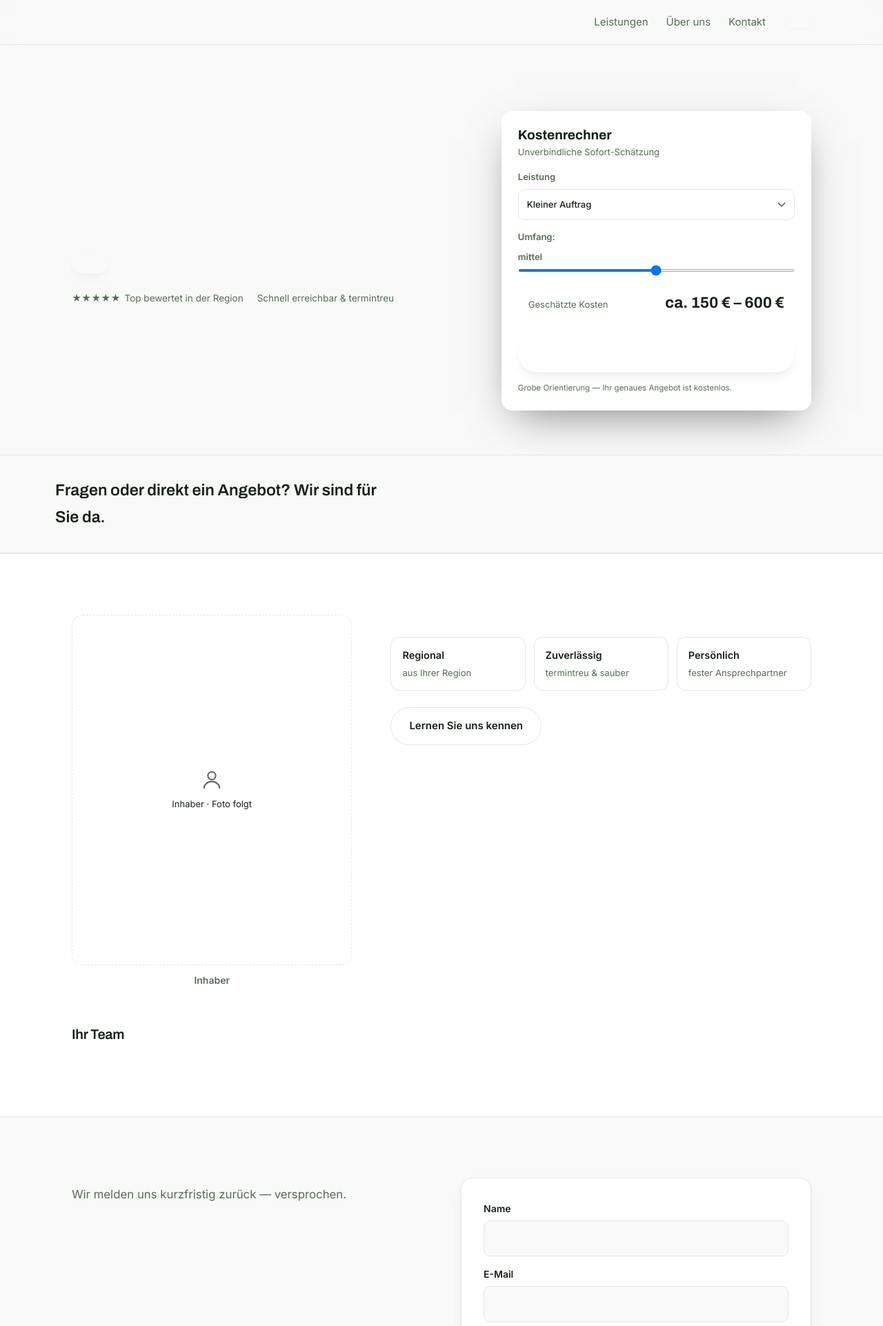
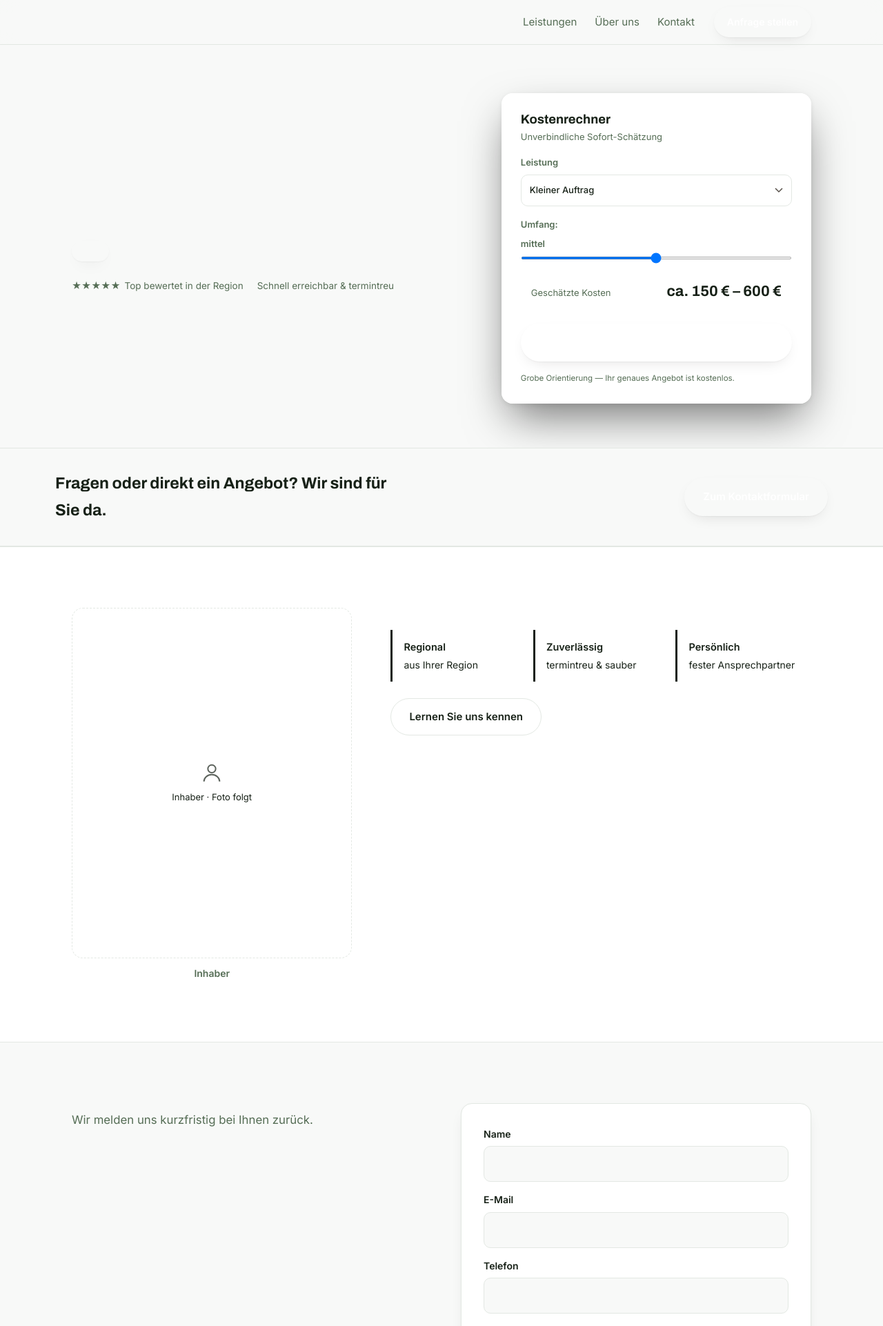
Before and after one commit to BastianScherzinger/web-eckart-weber-kfz-werkstaette, a Django app: template templates/index.html in a window 1280 px wide. Shown: the top 1922 px of the page at 69% size. Run offline with Django 5.2, Linux system fonts and the light colour scheme; the template is opened without the code that fills it, so the values that code supplies are empty.

Commit message:
Makeover: Feinschliff & Anordnung (Claude · taste) — Alle Edits abgeschlossen. Hier ist die Übersicht der 17 chirurgischen Eingriffe:

```diff
--- a/content.json
+++ b/content.json
@@ -117,7 +117,8 @@
   ],
   "content_enriched": true,
   "makeover_stages": [
-    "lokal"
+    "lokal",
+    "politur"
   ],
   "makeover_version": 7
 }
--- a/static/css/style.css
+++ b/static/css/style.css
@@ -22,7 +22,7 @@ body{
   color:var(--ink);background:var(--bg);
   line-height:1.65;-webkit-font-smoothing:antialiased;
 }
-h1,h2,h3{font-family:"Fraunces","Iowan Old Style",Georgia,serif;line-height:1.1;letter-spacing:-.015em;font-weight:600}
+h1,h2,h3{font-family:"Archivo",system-ui,-apple-system,sans-serif;line-height:1.08;letter-spacing:-.03em;font-weight:700}
 img{display:block;max-width:100%;height:auto}
 a{color:inherit;text-decoration:none}
 .wrap{max-width:var(--maxw);margin:0 auto;padding:0 clamp(16px,4vw,24px)}
@@ -47,7 +47,7 @@ a{color:inherit;text-decoration:none}
 .nav{position:sticky;top:0;z-index:100;background:color-mix(in srgb,var(--bg) 88%,transparent);
   backdrop-filter:blur(12px);border-bottom:1px solid var(--line)}
 .nav-in{display:flex;align-items:center;gap:24px;height:64px}
-.brand{font-family:"Fraunces",serif;font-weight:700;font-size:20px;letter-spacing:-.02em;flex-shrink:0}
+.brand{font-family:"Archivo",system-ui,-apple-system,sans-serif;font-weight:700;font-size:18px;letter-spacing:-.02em;flex-shrink:0}
 .brand-logo{display:block;height:38px;width:auto;max-width:180px;object-fit:contain}
 .nav-links{display:flex;gap:26px;margin-left:auto;font-size:15px;color:var(--ink-soft)}
 .nav-links a{transition:color .15s;padding:4px 0}
@@ -69,7 +69,7 @@ a{color:inherit;text-decoration:none}
 .nav-burger[aria-expanded="true"] span:nth-child(3){transform:translateY(-7px) rotate(-45deg)}
 
 /* ── Hero ────────────────────────────────────────────────────────────────── */
-.hero{position:relative;padding:clamp(48px,8vw,96px) 0 clamp(36px,5vw,64px);overflow:hidden}
+.hero{position:relative;padding:clamp(40px,5.5vw,80px) 0 clamp(36px,5vw,64px);overflow:hidden}
 /* Zwei-Spalten-Hero: links Text (linksbündig), rechts Kostenrechner-Karte. */
 .hero-in{
   position:relative;z-index:1;
@@ -82,8 +82,8 @@ a{color:inherit;text-decoration:none}
   text-transform:uppercase;color:var(--accent);margin-bottom:14px
 }
 .hero h1{
-  font-size:clamp(2.2rem,5vw,3.8rem);font-weight:700;
-  text-align:left;line-height:1.08
+  font-size:clamp(2.0rem,4.2vw,3.2rem);font-weight:700;
+  text-align:left;line-height:1.1
 }
 .lead{
   font-size:clamp(1rem,1.6vw,1.2rem);color:var(--ink-soft);
@@ -94,11 +94,11 @@ a{color:inherit;text-decoration:none}
 /* ── Kostenrechner-Karte (Hero, rechte Spalte) ───────────────────────────── */
 .hero-rechner{
   background:rgba(255,255,255,.97);color:var(--ink);border-radius:var(--radius);
-  padding:clamp(16px,2vw,24px);box-shadow:0 22px 60px -20px rgba(0,0,0,.5);
-  display:grid;gap:14px;backdrop-filter:blur(2px);
+  padding:clamp(20px,2.5vw,28px);box-shadow:0 28px 64px -12px rgba(0,0,0,.55),0 2px 8px rgba(0,0,0,.08);
+  display:grid;gap:16px;backdrop-filter:blur(4px);align-self:center;
 }
 .hr-head{display:grid;gap:3px}
-.hr-title{font-family:"Fraunces",Georgia,serif;font-size:1.2rem;font-weight:700;line-height:1.15}
+.hr-title{font-family:"Archivo",system-ui,sans-serif;font-size:1.15rem;font-weight:700;line-height:1.15}
 .hr-sub{font-size:13px;color:var(--ink-soft)}
 .hr-field{display:grid;gap:7px;font-size:13px;font-weight:600;color:var(--ink-soft)}
 .hr-umfang-lbl{color:var(--accent);font-weight:700}
@@ -117,7 +117,7 @@ a{color:inherit;text-decoration:none}
   border:1px solid color-mix(in srgb,var(--accent) 26%,var(--line))
 }
 .hr-result-lbl{font-size:13px;color:var(--ink-soft)}
-.hr-result-val{font-family:"Fraunces",Georgia,serif;font-weight:700;font-size:1.4rem;color:var(--accent);white-space:nowrap}
+.hr-result-val{font-family:"Archivo",system-ui,sans-serif;font-weight:700;font-size:1.35rem;color:var(--accent);white-space:nowrap}
 .hr-cta{width:100%;justify-content:center}
 .hr-note{font-size:11.5px;color:var(--ink-soft);line-height:1.5;margin:0}
 
@@ -130,11 +130,11 @@ a{color:inherit;text-decoration:none}
 .hero-banner::before{
   content:"";position:absolute;inset:0;z-index:0;
   background:
-    linear-gradient(180deg, rgba(20,17,15,.25) 0%, rgba(20,17,15,.80) 100%),
-    radial-gradient(120% 90% at 25% 30%, rgba(20,17,15,.08), rgba(20,17,15,.50));
+    linear-gradient(105deg, rgba(14,11,9,.75) 0%, rgba(14,11,9,.40) 50%, rgba(14,11,9,.08) 100%),
+    linear-gradient(180deg, rgba(14,11,9,.20) 0%, rgba(14,11,9,.55) 100%);
 }
 .hero-banner .eyebrow{color:rgba(255,255,255,.92)}
-.hero-banner h1{color:#fff;text-shadow:0 2px 20px rgba(0,0,0,.30)}
+.hero-banner h1{color:#fff;text-shadow:0 2px 28px rgba(0,0,0,.48)}
 .hero-banner .lead{color:rgba(255,255,255,.84)}
 .btn-on-dark{color:#fff;border-color:rgba(255,255,255,.45);background:transparent}
 .btn-on-dark:hover{border-color:#fff;color:#fff}
@@ -199,7 +199,7 @@ a{color:inherit;text-decoration:none}
   display:flex;align-items:center;justify-content:space-between;gap:20px;flex-wrap:wrap;
   padding:clamp(20px,4vw,32px) 0
 }
-.band-t{font-family:"Fraunces",serif;font-size:clamp(1.1rem,2vw,1.45rem);font-weight:600;max-width:36ch}
+.band-t{font-family:"Archivo",system-ui,sans-serif;font-size:clamp(1.1rem,2vw,1.45rem);font-weight:700;max-width:36ch}
 .band-actions{display:flex;gap:12px;flex-wrap:wrap}
 
 /* ── Galerie ─────────────────────────────────────────────────────────────── */
@@ -223,13 +223,16 @@ a{color:inherit;text-decoration:none}
 .ph svg{width:34px;height:34px;opacity:.7}
 
 /* Trust-Signale */
-.trust{list-style:none;display:grid;gap:12px}
+.trust{list-style:none;display:grid;gap:10px}
 .trust li{
-  background:var(--surface);border:1px solid var(--line);border-radius:12px;
-  padding:14px 16px;display:flex;flex-direction:column;gap:3px
+  background:color-mix(in srgb,var(--accent) 5%,var(--surface));
+  border:1px solid color-mix(in srgb,var(--accent) 20%,var(--line));
+  border-left:3px solid var(--accent);
+  border-radius:0 10px 10px 0;
+  padding:13px 16px;display:flex;flex-direction:column;gap:3px
 }
 .trust strong{font-size:14.5px}
-.trust span{font-size:13px;color:var(--ink-soft)}
+.trust span{font-size:14px;color:var(--ink);line-height:1.55}
 
 /* ── Team ────────────────────────────────────────────────────────────────── */
 .team-wrap{margin-top:clamp(36px,5vw,56px)}
--- a/static/css/tokens.css
+++ b/static/css/tokens.css
@@ -11,6 +11,6 @@
   --line:#e3e8e3;
 }
 body{font-family:"Inter",system-ui,-apple-system,"Segoe UI",sans-serif}
-h1,h2,h3,.brand,.section-t,.team-t,.band-t,.hr-title,.hr-result-val{font-family:"Archivo","Iowan Old Style",Georgia,serif}
+h1,h2,h3,.brand,.section-t,.team-t,.band-t,.hr-title,.hr-result-val{font-family:"Archivo",system-ui,-apple-system,sans-serif}
 .btn{background:var(--accent)}
 .btn:hover{background:var(--accent-dark)}
--- a/templates/index.html
+++ b/templates/index.html
@@ -11,7 +11,7 @@
   <meta property="og:type" content="website">
   <link rel="preconnect" href="https://fonts.googleapis.com">
   <link rel="preconnect" href="https://fonts.gstatic.com" crossorigin>
-  <link href="https://fonts.googleapis.com/css2?family=Fraunces:opsz,wght@9..144,500;9..144,600;9..144,700&family=Inter:wght@400;500;600&display=swap" rel="stylesheet">
+  <link href="https://fonts.googleapis.com/css2?family=Archivo:wght@400;600;700&family=Inter:wght@400;500;600&display=swap" rel="stylesheet">
   <link rel="stylesheet" href="{% static 'css/style.css' %}">
   <!-- Lokale taste-Stufe (design_tokens.py): markengerechte Palette + Font-Pairing, lädt NACH
        style.css und überschreibt sie. Wird pro Seite erzeugt; fehlt sie, greift nur --accent. -->
@@ -28,7 +28,7 @@
         <a href="#kontakt">Kontakt</a>
         <a class="btn btn-sm" href="#kontakt" style="display:none" id="nav-cta-mobile">{{ c.cta_text }}</a>
       </nav>
-      <a class="btn btn-sm" href="#kontakt">{{ c.cta_text }}</a>
+      <a class="btn btn-sm" href="#kontakt">Anfrage stellen</a>
       <button class="nav-burger" id="nav-burger" aria-label="Menü öffnen" aria-expanded="false">
         <span></span><span></span><span></span>
       </button>
@@ -115,7 +115,9 @@
         <p class="band-t">Fragen oder direkt ein Angebot? Wir sind für Sie da.</p>
         <div class="band-actions">
           {% if c.whatsapp %}<a class="btn btn-wa" href="https://wa.me/{{ c.whatsapp }}?text=Hallo%2C%20ich%20h%C3%A4tte%20gerne%20ein%20Angebot." target="_blank" rel="noopener"><svg class="ic-wa" viewBox="0 0 24 24" fill="currentColor" aria-hidden="true"><path d="M12.04 2C6.58 2 2.13 6.45 2.13 11.91c0 1.75.46 3.45 1.32 4.95L2 22l5.25-1.38a9.9 9.9 0 0 0 4.79 1.22h.01c5.46 0 9.91-4.45 9.91-9.91 0-2.65-1.03-5.14-2.9-7.01A9.82 9.82 0 0 0 12.04 2Zm0 18.13h-.01a8.2 8.2 0 0 1-4.18-1.15l-.3-.18-3.11.82.83-3.04-.2-.31a8.21 8.21 0 0 1-1.26-4.38c0-4.54 3.7-8.24 8.25-8.24 2.2 0 4.27.86 5.83 2.42a8.2 8.2 0 0 1 2.41 5.83c0 4.54-3.7 8.24-8.24 8.24Zm4.52-6.16c-.25-.12-1.47-.72-1.69-.81-.23-.08-.39-.12-.56.13-.16.25-.64.81-.79.97-.14.17-.29.19-.54.06-.25-.12-1.05-.39-1.99-1.23-.74-.66-1.23-1.47-1.38-1.72-.14-.25-.01-.38.11-.51.11-.11.25-.29.37-.43.12-.14.16-.25.25-.41.08-.17.04-.31-.02-.43-.06-.12-.56-1.34-.76-1.84-.2-.48-.4-.42-.56-.43h-.48c-.16 0-.43.06-.66.31-.22.25-.86.85-.86 2.07 0 1.22.89 2.4 1.01 2.56.12.17 1.75 2.67 4.23 3.74.59.26 1.05.41 1.41.52.59.19 1.13.16 1.56.1.48-.07 1.47-.6 1.68-1.18.21-.58.21-1.07.14-1.18-.06-.1-.22-.16-.47-.28Z"/></svg> WhatsApp schreiben</a>{% endif %}
-          {% if c.telefon %}<a class="btn btn-light" href="tel:{{ c.telefon }}">☎ {{ c.telefon }}</a>{% endif %}
+          {% if c.telefon %}<a class="btn btn-light" href="tel:{{ c.telefon }}">Anrufen</a>{% endif %}
+          {% if c.email %}<a class="btn btn-light" href="mailto:{{ c.email }}">E-Mail schreiben</a>{% endif %}
+          {% if not c.telefon and not c.whatsapp and not c.email %}<a class="btn" href="#kontakt">Zum Kontaktformular</a>{% endif %}
         </div>
       </div>
     </section>
@@ -143,6 +145,7 @@
         </div>
       </div>
 
+      {% if c.team4 %}
       <div class="wrap team-wrap">
         <h3 class="team-t">Ihr Team</h3>
         <div class="team">
@@ -155,11 +158,12 @@
           {% endfor %}
         </div>
       </div>
+      {% endif %}
     </section>
 
     <!-- GALERIE -->
     {% if c.fotos|length > 1 %}
-    <section class="section">
+    <section id="galerie" class="section section-tint">
       <div class="wrap">
         <h2 class="section-t">Einblicke</h2>
         <div class="gallery">
@@ -174,7 +178,7 @@
       <div class="wrap contact">
         <div class="contact-info">
           <h2 class="section-t">{{ c.cta_text }}</h2>
-          <p class="section-lead">Wir melden uns kurzfristig zurück — versprochen.</p>
+          <p class="section-lead">Wir melden uns kurzfristig bei Ihnen zurück.</p>
           <ul class="contact-list">
             {% if c.telefon %}<li><span>Telefon</span><a href="tel:{{ c.telefon }}">{{ c.telefon }}</a></li>{% endif %}
             {% if c.whatsapp %}<li><span>WhatsApp</span><a href="https://wa.me/{{ c.whatsapp }}" target="_blank" rel="noopener">Nachricht senden</a></li>{% endif %}
@@ -230,8 +234,9 @@
 
   <!-- Mobiler Sticky-Kontaktbalken -->
   <div class="mobilebar">
-    {% if c.telefon %}<a href="tel:{{ c.telefon }}">☎ Anrufen</a>{% endif %}
+    {% if c.telefon %}<a href="tel:{{ c.telefon }}">Anrufen</a>{% endif %}
     {% if c.whatsapp %}<a class="mb-wa" href="https://wa.me/{{ c.whatsapp }}" target="_blank" rel="noopener">WhatsApp</a>{% endif %}
+    {% if not c.telefon and not c.whatsapp %}<a href="#kontakt">Anfrage stellen</a>{% endif %}
   </div>
 
   <script src="{% static 'js/kostenrechner.js' %}" defer></script>
```
